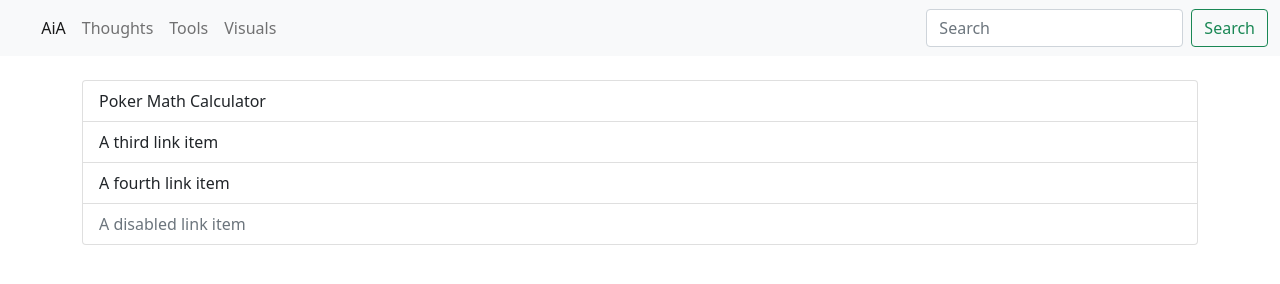
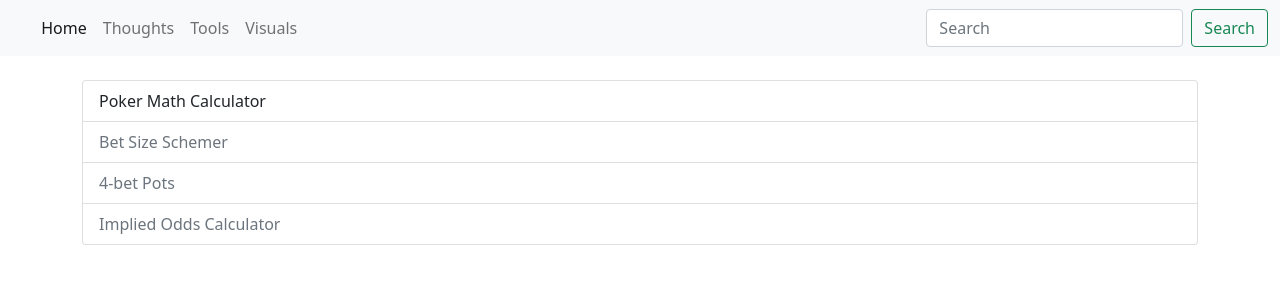
Before and after one commit to allinallinall/allinall_original, a website: page tools.html in a window 1280 px wide. Drawn offline with nearby package versions, Linux system fonts and the light colour scheme.

Commit message:
Navigation to calculator working (backlinks not yet)

```diff
--- a/tools.html
+++ b/tools.html
@@ -16,7 +16,7 @@
     <div class="collapse navbar-collapse" id="navbarSupportedContent">
       <ul class="navbar-nav me-auto mb-2 mb-lg-0">
         <li class="nav-item">
-          <a class="nav-link active" aria-current="page" href="#">AiA</a>
+          <a class="nav-link active" aria-current="page" href="index.html">Home</a>
         </li>
         <li class="nav-item">
           <a class="nav-link" href="#">Thoughts</a>
@@ -40,9 +40,9 @@
       <br>
       <div class="list-group">
         <a href="poker-math-calculator/poker-math-calculator.html" class="list-group-item list-group-item-action">Poker Math Calculator</a>
-        <a href="#" class="list-group-item list-group-item-action">A third link item</a>
-        <a href="#" class="list-group-item list-group-item-action">A fourth link item</a>
-        <a href="#" class="list-group-item list-group-item-action disabled" tabindex="-1" aria-disabled="true">A disabled link item</a>
+        <a href="#" class="list-group-item list-group-item-action disabled" tabindex="-1" aria-disabled="true">Bet Size Schemer</a>
+        <a href="#" class="list-group-item list-group-item-action disabled" tabindex="-1" aria-disabled="true">4-bet Pots</a>
+        <a href="#" class="list-group-item list-group-item-action disabled" tabindex="-1" aria-disabled="true">Implied Odds Calculator</a>
       </div>
       <p>&nbsp;</p>
     </div>
```
Also changed, not shown: index.html (+1 -1 lines), poker-math-calculator/poker-math-calculator.html (+1 -1 lines).
